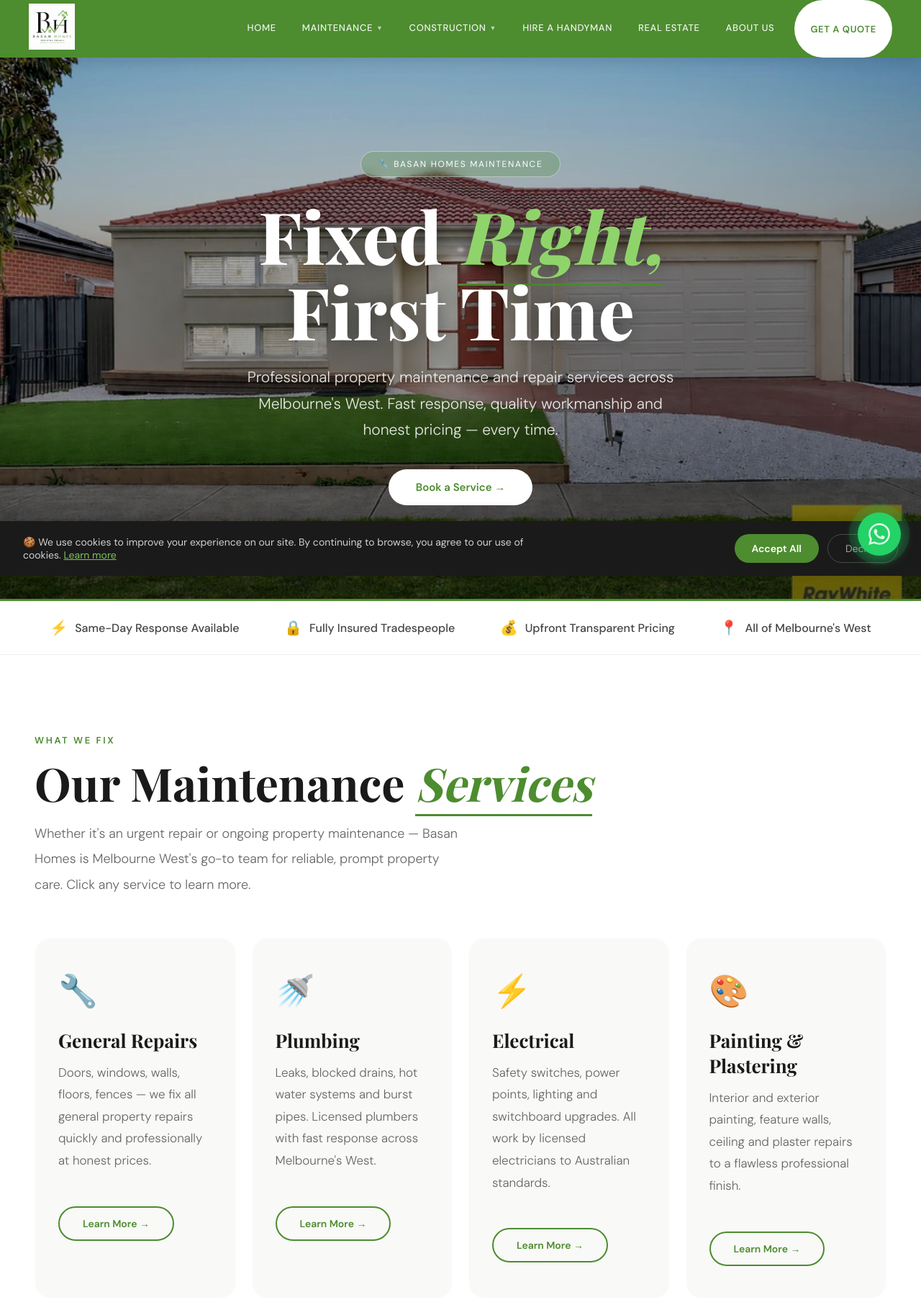
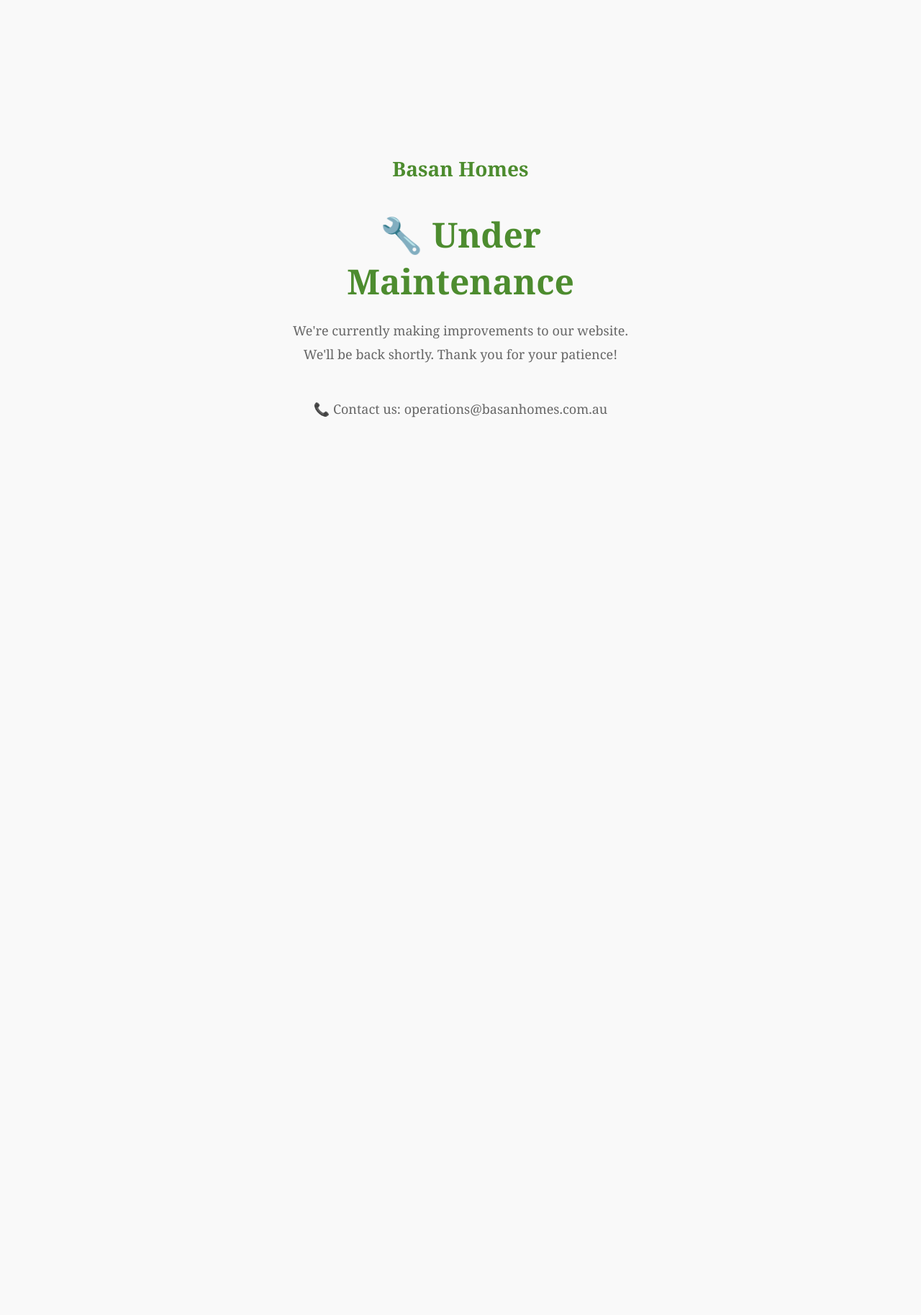
Before and after one commit to HarshitSEX/basan-homes, a Python web app: template templates/maintenance.html in a window 1280 px wide. Shown: the top 1827 px of the page at 72% size. After the commit the page ends 580 px from the top, so only its background shows below. Run offline with Jinja, Linux system fonts and the light colour scheme; the template is opened without the code that fills it, so the values that code supplies are empty; some web fonts are replaced.

Commit message:
maintenance mode

```diff
--- a/app.py
+++ b/app.py
@@ -19,6 +19,11 @@ def send_async_email(app, msg):
             mail.send(msg)
         except Exception as e:
             print(f"Email error: {e}")
+
+@app.before_request
+def maintenance():
+    from flask import render_template
+    return render_template("maintenance.html"), 503
 
 @app.route("/")
 def home():
--- a/templates/maintenance.html
+++ b/templates/maintenance.html
@@ -1,39 +1,31 @@
-{% extends "base.html" %}
-{% block content %}
-<div class="page-hero">
-  <div class="page-hero-img" style="background-image:url('/static/images/house5.webp"></div>
-  <div class="page-hero-overlay"></div>
-  <div class="page-hero-content">
-    <div class="hero-badge">🔧 Basan Homes Maintenance</div>
-    <h1>Fixed <em>Right,</em><br>First Time</h1>
-    <p>Professional property maintenance and repair services across Melbourne's West. Fast response, quality workmanship and honest pricing — every time.</p>
-    <a href="/contact" class="btn-white">Book a Service →</a>
+<!DOCTYPE html>
+<html>
+<head>
+  <title>Basan Homes - Under Maintenance</title>
+  <style>
+    * { margin: 0; padding: 0; box-sizing: border-box; }
+    body {
+      font-family: 'Georgia', serif;
+      background: #f9f9f9;
+      display: flex;
+      justify-content: center;
+      align-items: center;
+      height: 100vh;
+      text-align: center;
+    }
+    .container { max-width: 600px; padding: 40px; }
+    h1 { font-size: 48px; color: #4d8c2f; margin-bottom: 20px; }
+    p { font-size: 18px; color: #666; line-height: 1.8; }
+    .logo { font-size: 28px; font-weight: bold; color: #4d8c2f; margin-bottom: 40px; }
+  </style>
+</head>
+<body>
+  <div class="container">
+    <div class="logo">Basan Homes</div>
+    <h1>🔧 Under Maintenance</h1>
+    <p>We're currently making improvements to our website.<br>We'll be back shortly. Thank you for your patience!</p>
+    <br><br>
+    <p>📞 Contact us: operations@basanhomes.com.au</p>
   </div>
-</div>
-<div class="trust-bar">
-  <div class="trust-bar-inner">
-    <div class="trust-item reveal"><span>⚡</span><span>Same-Day Response Available</span></div>
-    <div class="trust-item reveal reveal-delay-1"><span>🔒</span><span>Fully Insured Tradespeople</span></div>
-    <div class="trust-item reveal reveal-delay-2"><span>💰</span><span>Upfront Transparent Pricing</span></div>
-    <div class="trust-item reveal reveal-delay-3"><span>📍</span><span>All of Melbourne's West</span></div>
-  </div>
-</div>
-<div class="section">
-  <span class="section-label reveal">What We Fix</span>
-  <h2 class="reveal reveal-delay-1">Our Maintenance <em>Services</em></h2>
-  <p class="section-desc reveal reveal-delay-2">Whether it's an urgent repair or ongoing property maintenance — Basan Homes is Melbourne West's go-to team for reliable, prompt property care. Click any service to learn more.</p>
-  <div class="cards">
-    <div class="card reveal reveal-delay-1"><span class="card-icon">🔧</span><h3>General Repairs</h3><p>Doors, windows, walls, floors, fences — we fix all general property repairs quickly and professionally at honest prices.</p><br><a href="/maintenance/repairs" class="btn-outline">Learn More →</a></div>
-    <div class="card reveal reveal-delay-2"><span class="card-icon">🚿</span><h3>Plumbing</h3><p>Leaks, blocked drains, hot water systems and burst pipes. Licensed plumbers with fast response across Melbourne's West.</p><br><a href="/maintenance/plumbing" class="btn-outline">Learn More →</a></div>
-    <div class="card reveal reveal-delay-3"><span class="card-icon">⚡</span><h3>Electrical</h3><p>Safety switches, power points, lighting and switchboard upgrades. All work by licensed electricians to Australian standards.</p><br><a href="/maintenance/electrical" class="btn-outline">Learn More →</a></div>
-    <div class="card reveal reveal-delay-4"><span class="card-icon">🎨</span><h3>Painting & Plastering</h3><p>Interior and exterior painting, feature walls, ceiling and plaster repairs to a flawless professional finish.</p><br><a href="/maintenance/painting" class="btn-outline">Learn More →</a></div>
-    <div class="card reveal reveal-delay-1"><span class="card-icon">🌿</span><h3>Garden & Outdoor</h3><p>Garden maintenance, fencing, decking, concrete paths and outdoor area upkeep for homes and investment properties.</p><br><a href="/maintenance/garden" class="btn-outline">Learn More →</a></div>
-    <div class="card reveal reveal-delay-2"><span class="card-icon">📋</span><h3>Condition Reports</h3><p>Detailed property condition reports for landlords and property managers. Comprehensive, fast and professionally documented.</p><br><a href="/maintenance/condition-reports" class="btn-outline">Learn More →</a></div>
-  </div>
-</div>
-<div class="green-strip">
-  <h2 class="reveal">Need Something <em>Fixed?</em></h2>
-  <p class="reveal reveal-delay-1">We respond fast and get it done right. Contact us today.</p>
-  <a href="/contact" class="btn-white reveal reveal-delay-2">Book a Service →</a>
-</div>
-{% endblock %}
+</body>
+</html>
```
